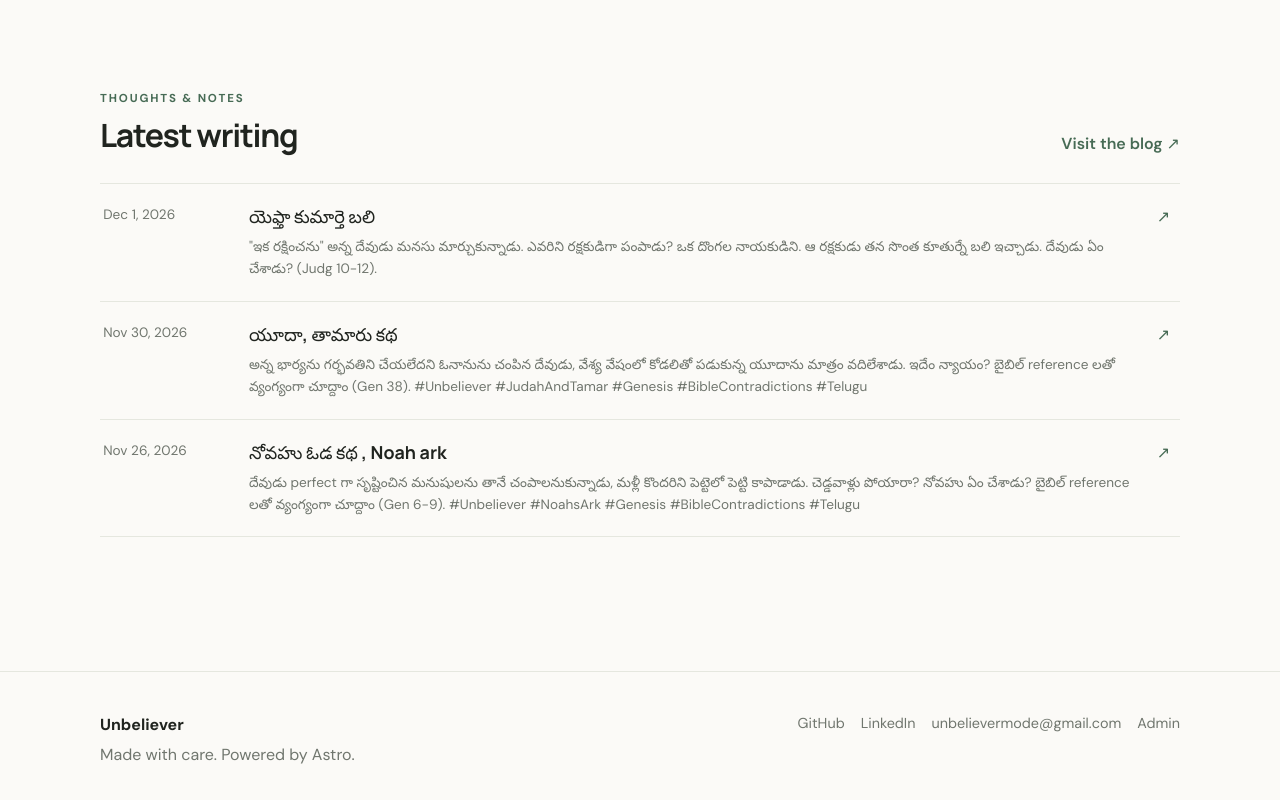
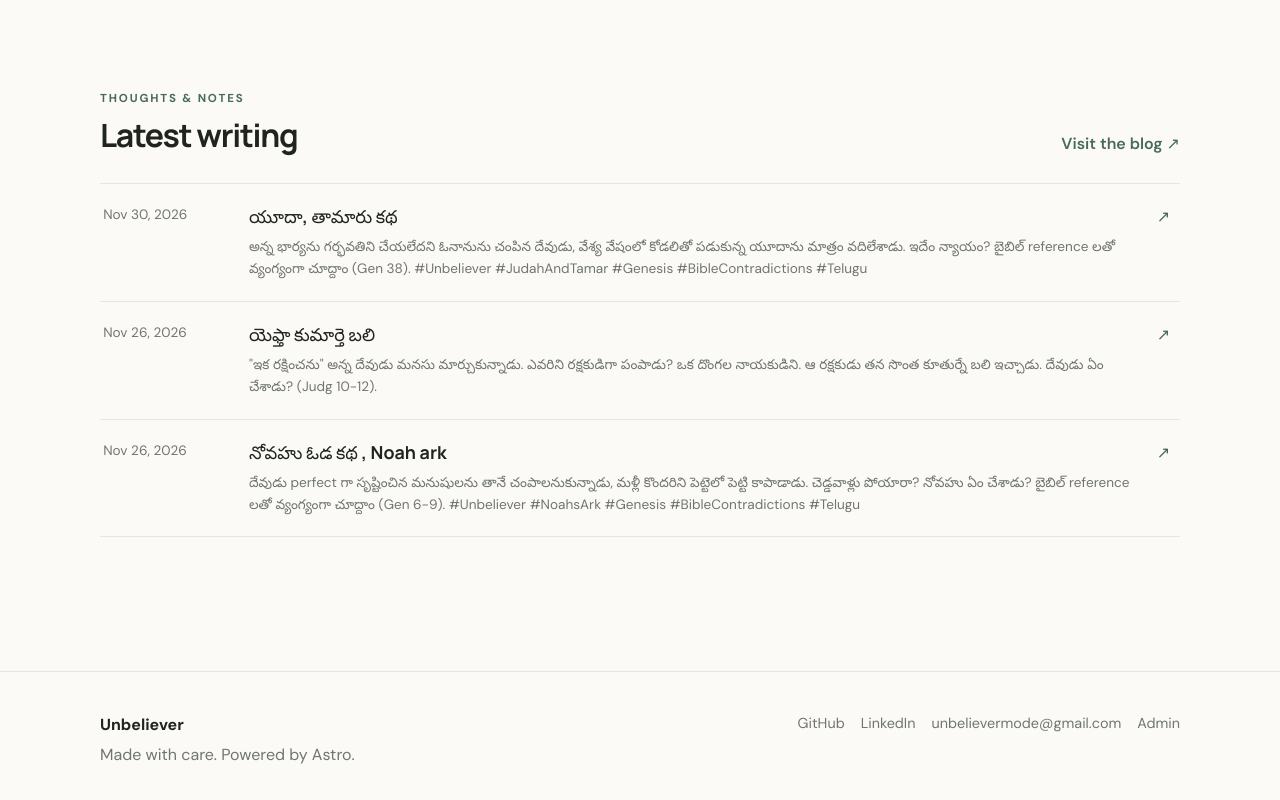
Before and after one commit to unbelievermode-rg/unbeliever, an Astro site: page / in a window 1280 px wide. Shown: the part 987-1787 px from the top of the page. Built offline with nearby package versions, Linux system fonts and the light colour scheme; Astro itself is replaced by a stand-in of ours.

Commit message:
Update Blog Post “the-story-of-jephthah’s-sacrifice”

```diff
--- a/src/content/blog/the-story-of-jephthah’s-sacrifice.md
+++ b/src/content/blog/the-story-of-jephthah’s-sacrifice.md
@@ -1,7 +1,7 @@
 ---
 title: యెఫ్తా కుమార్తె బలి
 description: '"ఇక రక్షించను" అన్న దేవుడు మనసు మార్చుకున్నాడు. ఎవరిని రక్షకుడిగా పంపాడు? ఒక దొంగల నాయకుడిని. ఆ రక్షకుడు తన సొంత కూతుర్నే బలి ఇచ్చాడు. దేవుడు ఏం చేశాడు? (Judg 10-12).'
-pubDate: 2026-12-01
+pubDate: 2026-11-26
 updatedDate: 2026-11-26
 author: Unbeliever
 tags:
```
